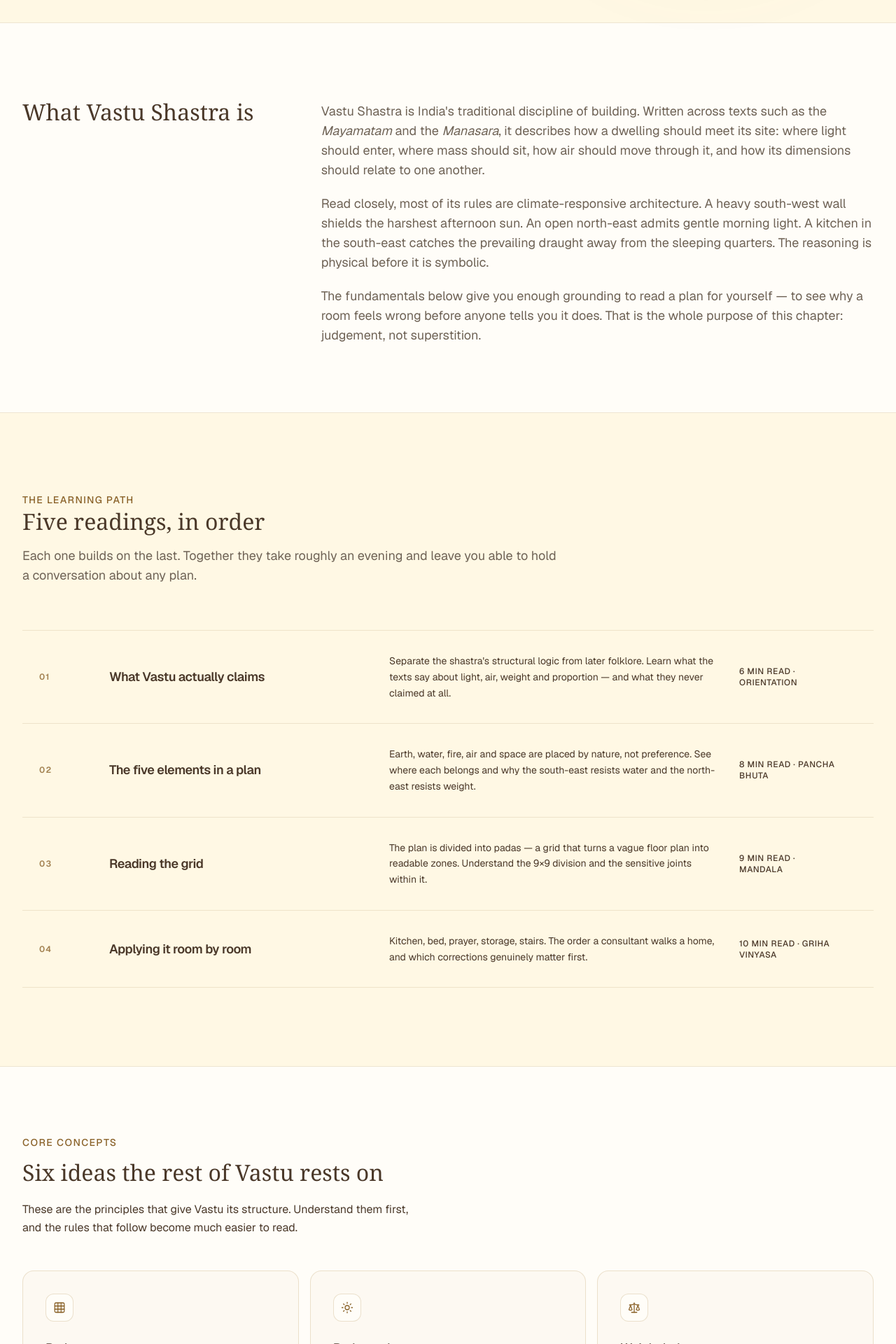
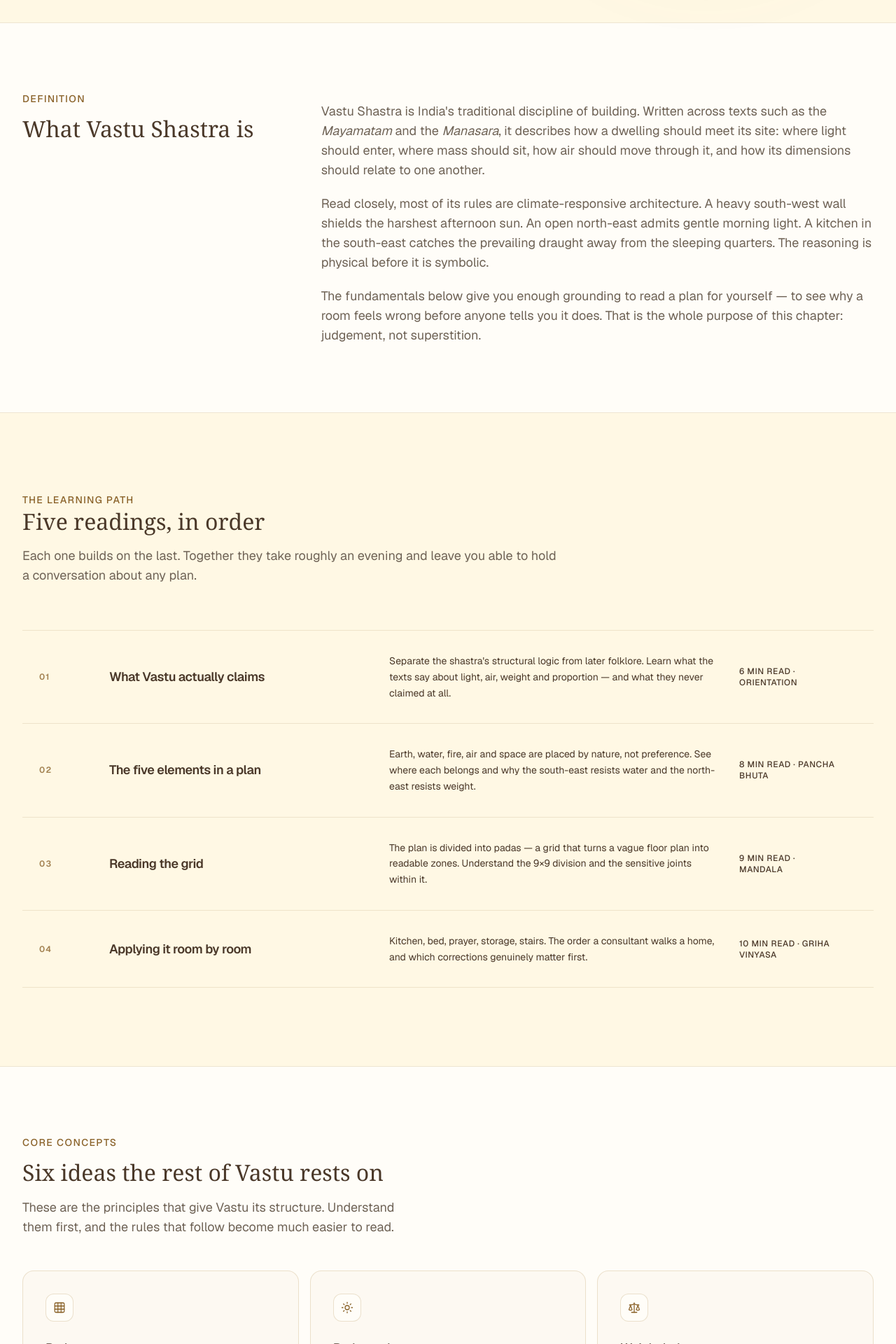
Before and after one commit to somnathbaidyahere-cyber/vastu, a Next.js app: page /learn/fundamentals in a window 1280 px wide. Shown: the part 700-2620 px from the top of the page at 70% size. Built offline with nearby package versions, Linux system fonts and the light colour scheme.

Commit message:
fixed the mandala page font and spacing

```diff
--- a/components/pages/learn/fundamentals/CoreConceptsSection.jsx
+++ b/components/pages/learn/fundamentals/CoreConceptsSection.jsx
@@ -15,7 +15,7 @@ export default function CoreConceptsSection() {
         Six ideas the rest of Vastu rests on
       </h2>
 
-      <p className="mt-5 max-w-xl text-base leading-relaxed text-muted-foreground">
+      <p className="max-w-xl section-description">
         These are the principles that give Vastu its structure. Understand
         them first, and the rules that follow become much easier to read.
       </p>
--- a/components/pages/learn/fundamentals/DirectionsSection.jsx
+++ b/components/pages/learn/fundamentals/DirectionsSection.jsx
@@ -30,7 +30,7 @@ export default function DirectionsSection() {
               >
                 {/* Soft Colored Ambient Glow Underlayer */}
                 <div
-                  className={`pointer-events-none absolute inset-0 bg-gradient-to-br ${d.accentColor} opacity-70 transition-opacity duration-300 group-hover:opacity-100`}
+                  className={`pointer-events-none absolute inset-0 bg-linear-to-br ${d.accentColor} opacity-70 transition-opacity duration-300 group-hover:opacity-100`}
                 />
 
                 {/* Card Content */}
@@ -51,7 +51,7 @@ export default function DirectionsSection() {
                     </dd>
                   </div>
 
-                  <dd className="mt-3 text-xs leading-relaxed text-muted-foreground/90">
+                  <dd className="mt-3 text-xs sm:text-sm leading-relaxed text-muted-foreground/90">
                     {d.note}
                   </dd>
                 </div>
--- a/components/pages/learn/fundamentals/FinalCTASection.jsx
+++ b/components/pages/learn/fundamentals/FinalCTASection.jsx
@@ -23,7 +23,7 @@ export default function FinalCTASection() {
           <div className="absolute inset-0 bg-[radial-gradient(circle_at_bottom_left,oklch(0.644_0.111_55/0.12),transparent_100%)]" />
           <div className="relative">
             <h2 className="cta-heading">Now read it on your own home</h2>
-            <p className="cta-description">
+            <p className="mx-auto cta-description">
               The fundamentals only settle once you apply them. Open the toolkit
               and walk your plan with the compass and the mandala.
             </p>
--- a/components/pages/learn/fundamentals/IntroductionSection.jsx
+++ b/components/pages/learn/fundamentals/IntroductionSection.jsx
@@ -2,7 +2,9 @@ export default function IntroductionSection() {
   return (
     <section className="border-y border-border/60 bg-surface px-4 py-20 sm:px-6 lg:px-8 lg:py-24">
       <div className="mx-auto grid max-w-7xl gap-12 lg:grid-cols-12 lg:gap-16">
-        <div className="lg:col-span-4"><h2 className="section-heading">What Vastu Shastra is</h2></div>
+        <div className="lg:col-span-4">
+          <span className="section-badge">Definition</span>
+          <h2 className="section-heading">What Vastu Shastra is</h2></div>
         <div className="space-y-5 section-description lg:col-span-8">
           <p>Vastu Shastra is India&apos;s traditional discipline of building. Written across texts such as the <em>Mayamatam</em> and the <em>Manasara</em>, it describes how a dwelling should meet its site: where light should enter, where mass should sit, how air should move through it, and how its dimensions should relate to one another.</p>
           <p>Read closely, most of its rules are climate-responsive architecture. A heavy south-west wall shields the harshest afternoon sun. An open north-east admits gentle morning light. A kitchen in the south-east catches the prevailing draught away from the sleeping quarters. The reasoning is physical before it is symbolic.</p>
--- a/components/pages/learn/fundamentals/MoreFundamentalsSection.jsx
+++ b/components/pages/learn/fundamentals/MoreFundamentalsSection.jsx
@@ -42,11 +42,11 @@ export default function MoreFundamentalsSection() {
                 {article.kicker}
               </p>
 
-              <h3 className="mt-2 min-h-[3.5rem] text-lg font-medium leading-7 text-foreground">
+              <h3 className="mt-2 min-h-14 text-lg font-medium leading-7 text-foreground">
                 {article.title}
               </h3>
 
-              <p className="mt-2 min-h-[5rem] text-sm leading-relaxed text-muted-foreground">
+              <p className=" min-h-20 section-para">
                 {article.body}
               </p>
 
```
